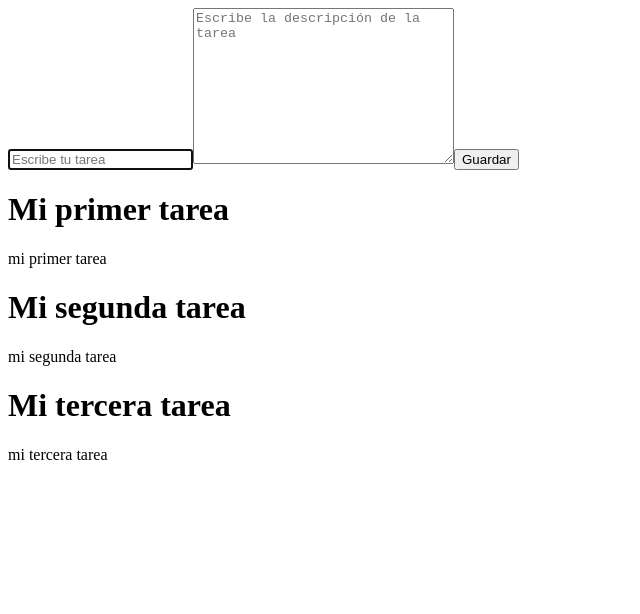
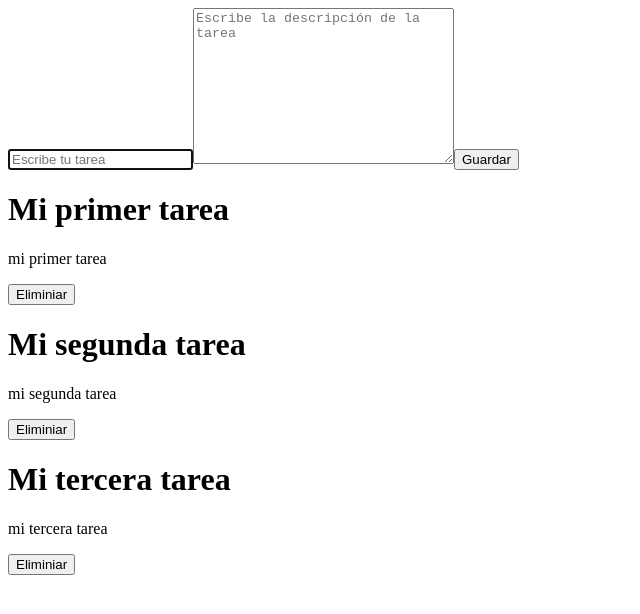
Before and after one commit to GabrielRosalesAzurdia/react-primer-ejemplo-real-con-tailwindcss, a React (Vite) app: page / in a window 1280 px wide. Shown: the top 614 px of the page, without its empty margins (0-640 px from the left). Built offline with nearby package versions, Linux system fonts and the light colour scheme.

Commit message:
agragando eliminar tarjeta

```diff
--- a/src/App.jsx
+++ b/src/App.jsx
@@ -15,16 +15,29 @@ function App() {
 	}, []);
 
 	function createTask(task) {
+		// tomando la id la fecha para que sea única
+		var timestamp = new Date().getUTCMilliseconds();
 		setTasks([
 			...tasks,
-			{ title: task.title, id: tasks.length, description: task.description },
+			{ title: task.title, id: timestamp, description: task.description },
 		]);
+	}
+
+	function deleteTask(taskId) {
+		setTasks(() => {
+			let filtered = tasks.filter((value) => {
+				// Cabe destacar que este return no es el return de la función
+				// deleteTask sino que del filter
+				return value.id !== taskId;
+			});
+			return filtered;
+		});
 	}
 
 	return (
 		<>
 			<Taskform createTask={createTask} />
-			<TaskList tasks={tasks} />
+			<TaskList deleteTask={deleteTask} tasks={tasks} />
 		</>
 	);
 }
--- a/src/components/TaskCard.jsx
+++ b/src/components/TaskCard.jsx
@@ -1,8 +1,12 @@
-function TaskCard({ task }) {
+function TaskCard({ task, deleteTask }) {
+	const handleClick = () => {
+		deleteTask(task.id);
+	};
 	return (
 		<div>
 			<h1>{task.title}</h1>
 			<p>{task.description} </p>
+			<button onClick={handleClick}>Eliminiar</button>
 		</div>
 	);
 }
--- a/src/components/TaskList.jsx
+++ b/src/components/TaskList.jsx
@@ -1,6 +1,6 @@
 import TaskCard from "./TaskCard";
 
-function TaskList({ tasks }) {
+function TaskList({ tasks, deleteTask }) {
 	if (tasks.length === 0) {
 		return <h1>No hay tareas aún</h1>;
 	}
@@ -8,7 +8,7 @@ function TaskList({ tasks }) {
 	return (
 		<div>
 			{tasks.map((task) => {
-				return <TaskCard task={task} key={task.id} />;
+				return <TaskCard task={task} deleteTask={deleteTask} key={task.id} />;
 			})}
 		</div>
 	);
```
Also changed, not shown: 1 other file (tests, documents, lock files or other folders).
